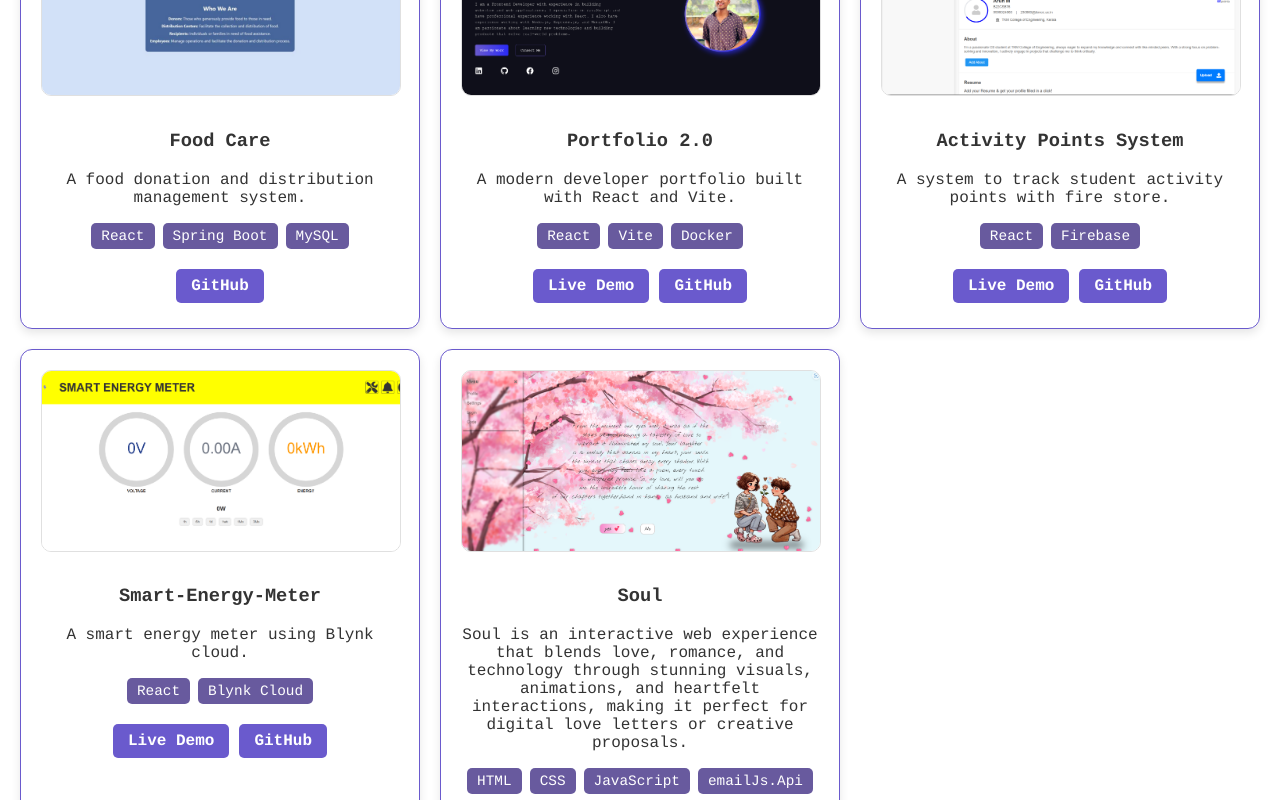
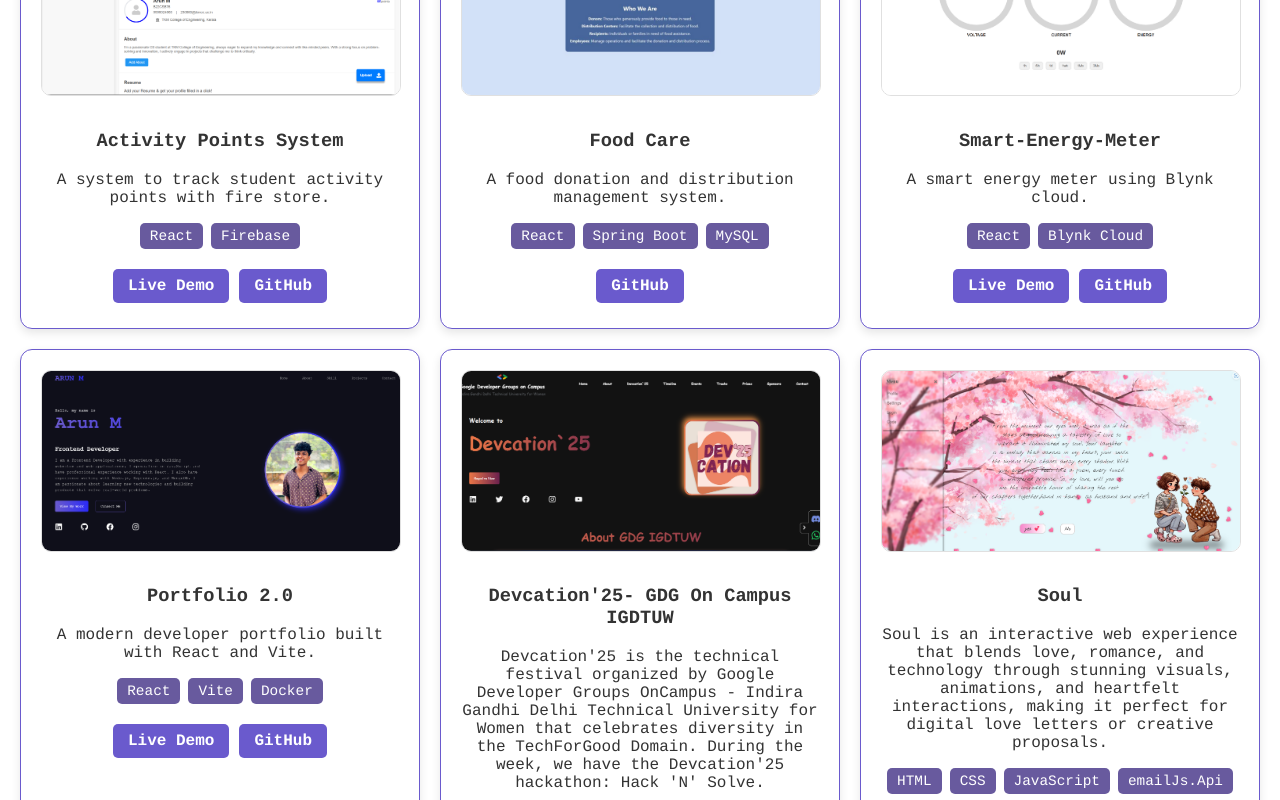
Before and after one commit to Arunitdy/portfolio-2.0, a React (Vite) app in the folder portfolio/: page / in a window 1280 px wide. Shown: the part 3200-4000 px from the top of the page. Built offline with nearby package versions, Linux system fonts and the light colour scheme; no server answers.

Commit message:
Refactor code structure for improved readability and maintainability

```diff
--- a/portfolio/src/All/Project/Projects.jsx
+++ b/portfolio/src/All/Project/Projects.jsx
@@ -7,9 +7,18 @@ import Portfolio from "../logos/projectGui/portfolio.png";
 import Activity from "../logos/projectGui/activity.png";
 import Smart from "../logos/projectGui/smart.png";
 import Soul from "../logos/projectGui/soul.png";
+import GDG from "../logos/projectGui/GDG.png"
 
 // Projects Data
 const projects = [
+  {
+    title: "Activity Points System",
+    gui: Activity,
+    description: "A system to track student activity points with  fire store.",
+    techStack: ["React", "Firebase"],
+    liveLink: "https://activity-points.vercel.app/",
+    githubLink: "https://github.com/1518manu/ActivityPoints.git",
+  },
   {
     title: "Food Care",
     gui: FDMS,
@@ -17,6 +26,14 @@ const projects = [
     techStack: ["React", "Spring Boot", "MySQL"],
     liveLink: "",
     githubLink: "https://github.com/Arunitdy/Food-Donation-and-Distribution-Management-System",
+  },
+  {
+    title: "Smart-Energy-Meter",
+    gui: Smart,
+    description: "A smart energy meter using Blynk cloud.",
+    techStack: ["React", "Blynk Cloud"],
+    liveLink: "https://smart-energy-meter-three.vercel.app/",
+    githubLink: "https://github.com/Arunitdy/Smart-Energy-Meter",
   },
   {
     title: "Portfolio 2.0",
@@ -27,20 +44,12 @@ const projects = [
     githubLink: "https://github.com/Arunitdy/portfolio-2.0",
   },
   {
-    title: "Activity Points System",
-    gui: Activity,
-    description: "A system to track student activity points with  fire store.",
-    techStack: ["React", "Firebase"],
-    liveLink: "https://activity-points.vercel.app/",
-    githubLink: "https://github.com/1518manu/ActivityPoints.git",
-  },
-  {
-    title: "Smart-Energy-Meter",
-    gui: Smart,
-    description: "A smart energy meter using Blynk cloud.",
-    techStack: ["React", "Blynk Cloud"],
-    liveLink: "https://smart-energy-meter-three.vercel.app/",
-    githubLink: "https://github.com/Arunitdy/Smart-Energy-Meter",
+    title: "Devcation'25- GDG On Campus IGDTUW",
+    gui: GDG,
+    description: "Devcation'25 is the technical festival organized by Google Developer Groups OnCampus - Indira Gandhi Delhi Technical University for Women that celebrates diversity in the TechForGood Domain. During the week, we have the Devcation'25 hackathon: Hack 'N' Solve. ",
+    techStack: ["React", "Vite","CSS"],
+    liveLink: "https://gemini-revamp-phqu.vercel.app/",
+    githubLink: "https://github.com/Arunitdy/Soul-",
   },
   {
     title: "Soul",
@@ -48,7 +57,7 @@ const projects = [
     description: "Soul is an interactive web experience that blends love, romance, and technology through stunning visuals, animations, and heartfelt interactions, making it perfect for digital love letters or creative proposals. ",
     techStack: ["HTML", "CSS", "JavaScript", "emailJs.Api"],
     liveLink: "https://soul-xi.vercel.app/",
-    githubLink: "https://github.com/Arunitdy/Soul-",
+    githubLink: "https://github.com/Arunitdy/gemini-revamp",
   },
 ];
 
```
Also changed, not shown: portfolio/src/All/logos/projectGui/GDG.png (added).
